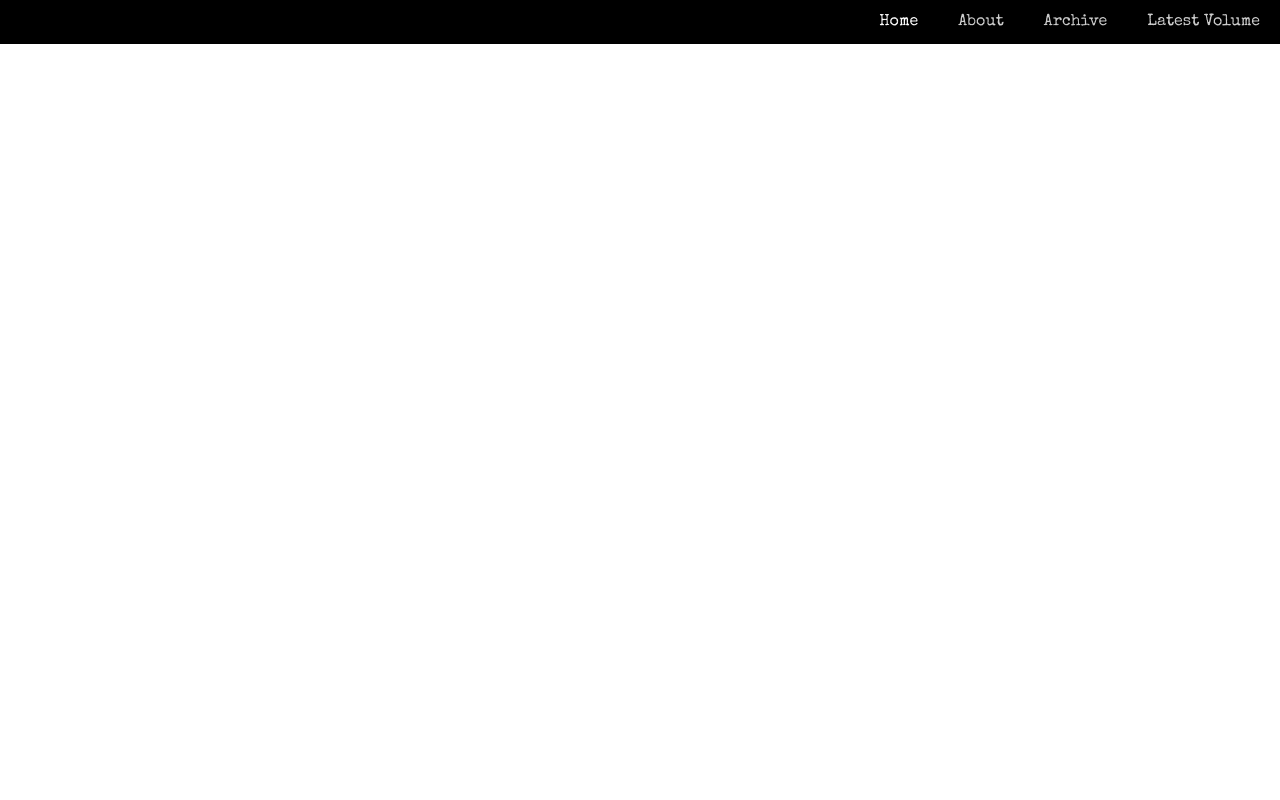
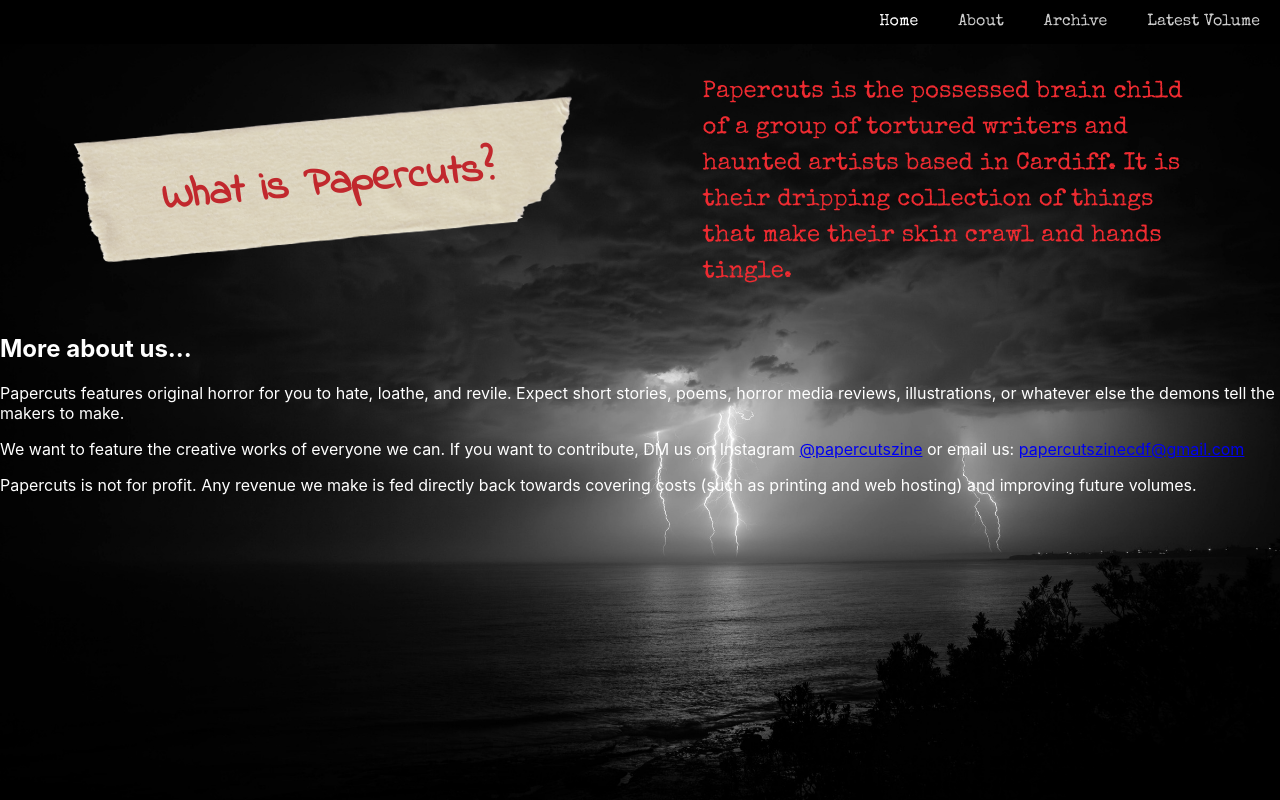
Before and after one commit to ellis-burgess/papercuts-zine, a React (Create React App) app: page /about in a window 1280 px wide. Built offline with nearby package versions, Linux system fonts and the light colour scheme; the HTML template or start-up script is replaced by a standard one.

Commit message:
Lay out about header

```diff
--- a/src/App.js
+++ b/src/App.js
@@ -2,6 +2,7 @@ import "./App.css";
 import { BrowserRouter, Link, Route, Routes } from "react-router-dom";
 import { useState } from "react";
 import LandingPage from "./landing-page";
+import About from './about';
 
 function NavBar() {
   const [activeLink, setActiveLink] = useState("/");
@@ -52,6 +53,7 @@ function App() {
       {/* Routes */}
       <Routes>
         <Route path="/" element={<LandingPage />} />
+        <Route path="/about" element={<About />} />
       </Routes>{" "}
     </BrowserRouter>
   );
--- /dev/null
+++ b/src/about.css
@@ -0,0 +1,52 @@
+@import url('https://fonts.googleapis.com/css2?family=Indie+Flower&family=Special+Elite&display=swap');
+
+.about {
+    height: 100vh;
+    width: 100vw;
+    background-image: url(./img/about_background.jpg);
+    background-size: cover;
+    display: flex;
+    flex-direction: column;
+    align-items: center;
+    color: white;
+}
+
+.about-header {
+    margin: 50px 1em 0px 1em;
+    display: flex;
+    flex-flow: row;
+    align-items: center;
+    justify-content: space-around;
+}
+
+.image-container {
+    position: relative;
+    width: 500px;
+    flex-shrink: 0;
+}
+
+.image-container img {
+    width: 100%;
+    height: auto;
+    transform: rotate(-5deg);
+}
+
+.image-container h1 {
+  position: absolute;
+  top: 25%;
+  left: 50%;
+  width: 100%;
+  transform: translate(-50%, -50%) rotate(-5deg);
+  color: #c1282d;
+  font-family: 'Indie Flower', cursive;
+  font-size: 2.6em;
+  text-align: center;
+}
+
+.about-header>p {
+    max-width: 40%;
+    color: #ee2b31;
+    font-family: 'Special Elite', 'Courier New', Courier, monospace;
+    font-size: 1.5em;
+    line-height: 1.5;
+}
--- /dev/null
+++ b/src/about.js
@@ -0,0 +1,39 @@
+import './about.css';
+import Paper from './img/paper_strip_1.png';
+
+function About() {
+    return (
+        <section className="about">
+            <div className="about-header">
+                <div className="image-container">
+                    <img src={Paper} />
+                    <h1>What is Papercuts?</h1>
+                </div>
+                <p>
+                    Papercuts is the possessed brain child of a group of tortured writers and haunted artists based in Cardiff. It is their dripping collection of things that make their skin crawl and hands tingle.
+                </p>
+            </div>
+
+            <div className="about-grid">
+                <h2>More about us...</h2>
+                <div className="about-grid-item">
+                    <p>
+                        Papercuts features original horror for you to hate, loathe, and revile. Expect short stories, poems, horror media reviews, illustrations, or whatever else the demons tell the makers to make.
+                    </p>
+                </div>
+                <div className="about-grid-item">
+                    <p>
+                        We want to feature the creative works of everyone we can. If you want to contribute, DM us on Instagram <a href="https://www.instagram.com/papercutszinecdf/">@papercutszine</a> or email us: <span className="email"><a href="mailto:papercutszinecdf@gmail.com">papercutszinecdf@gmail.com</a></span>
+                    </p>
+                </div>
+                <div className="about-grid-item">
+                    <p>
+                        Papercuts is not for profit. Any revenue we make is fed directly back towards covering costs (such as printing and web hosting) and improving future volumes.
+                    </p>
+                </div>
+            </div>
+        </section>
+    )
+}
+
+export default About;
--- a/src/landing-page.css
+++ b/src/landing-page.css
@@ -16,7 +16,7 @@ h1.hero-title {
   font-family: 'Indie Flower', cursive;
   font-size: 2.6em;
   margin: 0;
-  color: rgb(193, 40, 45);
+  color: #c1282d;
   text-align: left;
   margin-left: 3em;
   align-self: flex-end;
```
